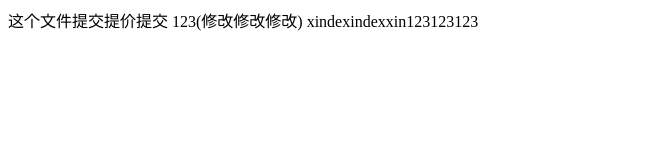
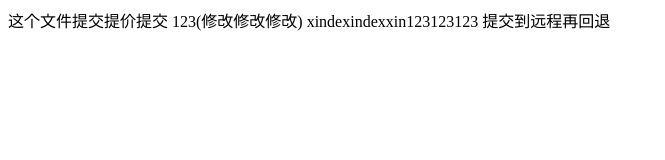
Before and after one commit to zyp-beier/gitLearning, a plain HTML site: page index2.html in a window 1280 px wide. Shown: the whole page, without its empty margins (0-665 px from the left). Drawn offline with Linux system fonts and the light colour scheme.

Commit message:
提交到远程再回退

```diff
--- a/index2.html
+++ b/index2.html
@@ -10,5 +10,8 @@
  这个文件提交提价提交
 123(修改修改修改)
 xindexindexxin123123123
+
+
+提交到远程再回退
 </body>
 </html>
```
